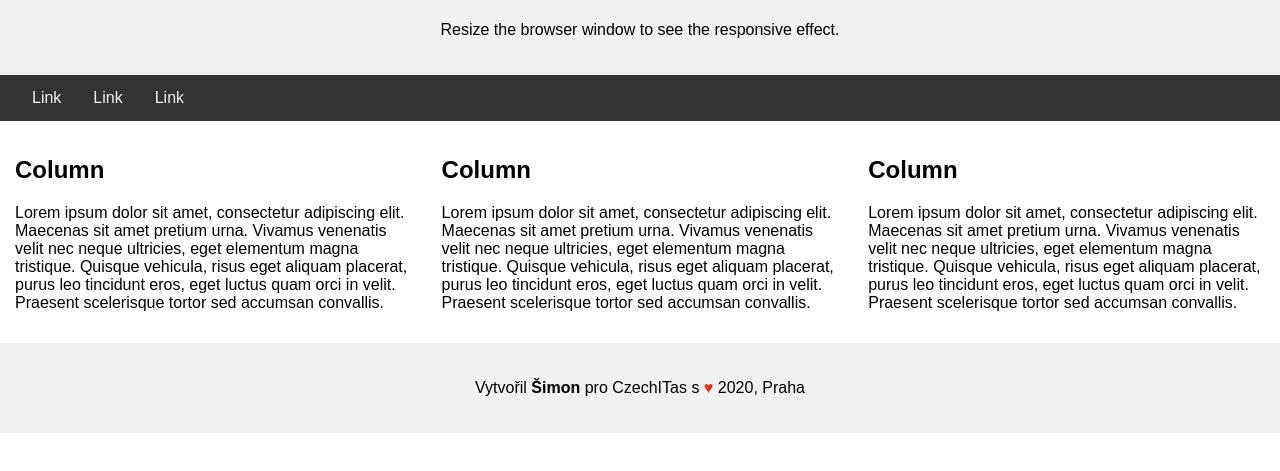
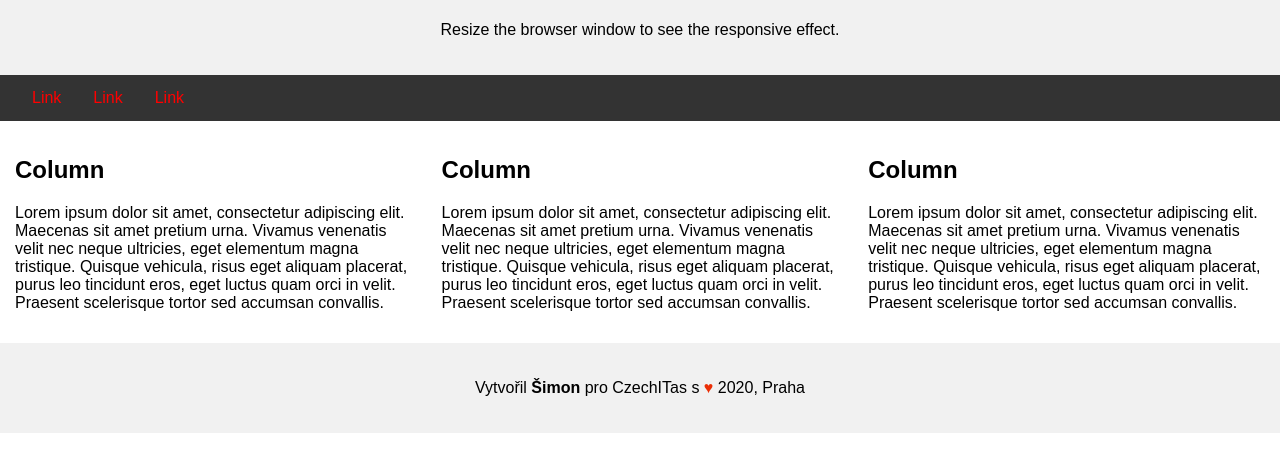
Before and after one commit to PajaCzechita/jaknagitbranch, a plain HTML site: page index.html in a window 1280 px wide. Shown: the part 79-550 px from the top of the page. Drawn offline with Linux system fonts and the light colour scheme.

Commit message:
zmena barvy topnav červena

```diff
--- a/style.css
+++ b/style.css
@@ -25,7 +25,7 @@
 .topnav a {
   float: left;
   display: block;
-  color: #f2f2f2;
+  color: red;
   text-align: center;
   padding: 14px 16px;
   text-decoration: none;
```
